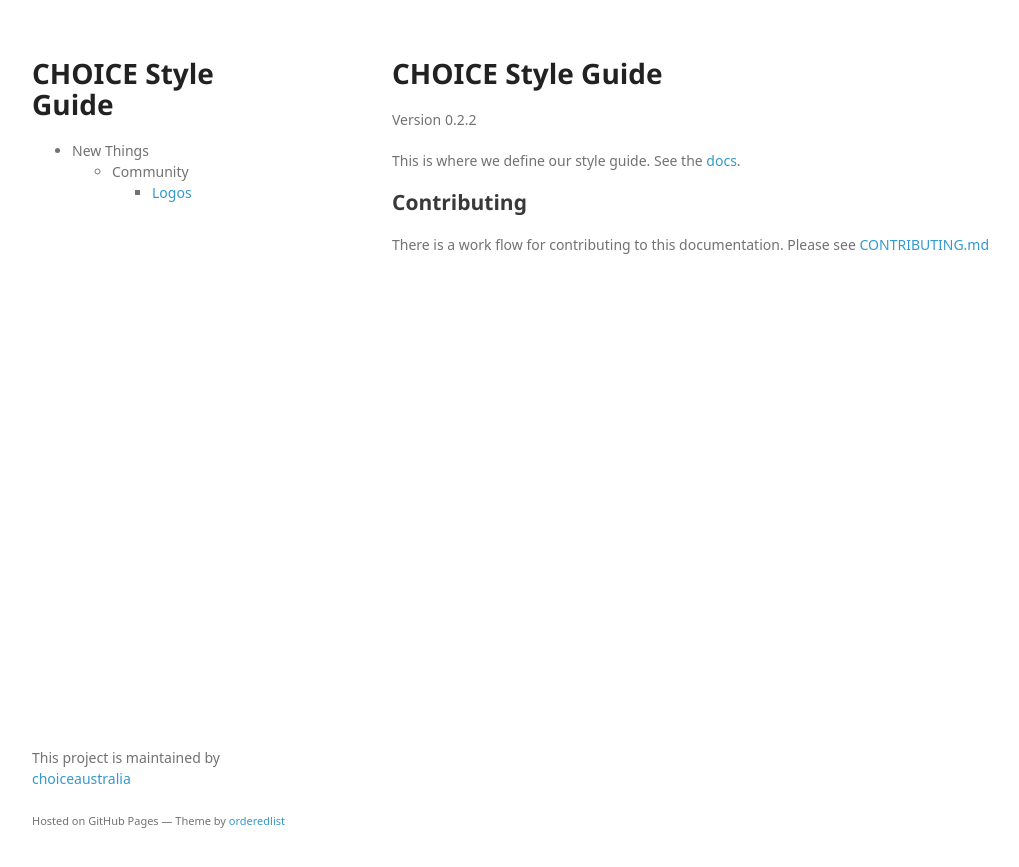
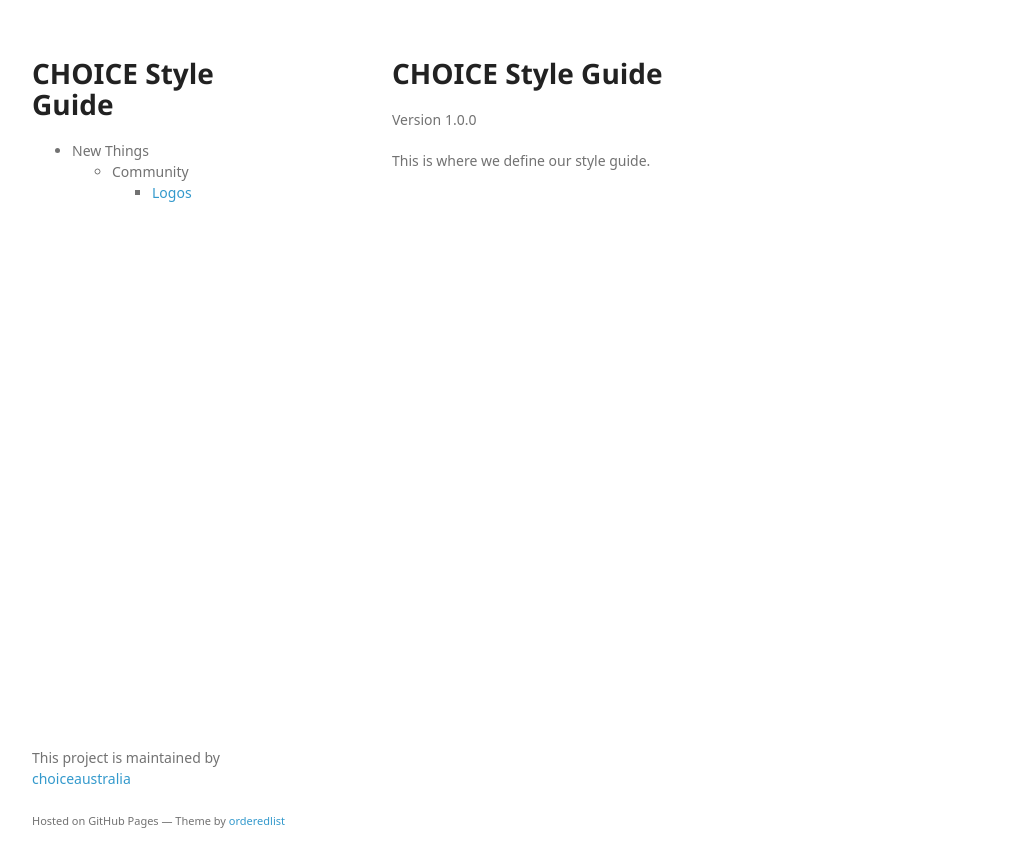
Before and after one commit to choiceaustralia/style-guide, a Jekyll site: the page built from index.html, in a window 1280 px wide. Shown: the top 867 px of the page, without its empty margins (78-1097 px from the left). Built offline with Jekyll 4.4.1, drawn with Linux system fonts in a browser that asks for light colours; some web fonts are replaced.

Commit message:
home page content

```diff
--- a/index.html
+++ b/index.html
@@ -2,13 +2,10 @@
 layout: default
 ---
 
-<h1><a id="choice-style-guide" class="anchor" href="#choice-style-guide" aria-hidden="true"><span aria-hidden="true" class="octicon octicon-link"></span></a>CHOICE Style Guide</h1>
+<h1>
+  CHOICE Style Guide
+</h1>
 
-<p>Version 0.2.2</p>
+<p>Version 1.0.0</p>
 
-<p>This is where we define our style guide. See the <a href="docs/README.md">docs</a>.</p>
-
-<h2>
-<a id="contributing" class="anchor" href="#contributing" aria-hidden="true"><span aria-hidden="true" class="octicon octicon-link"></span></a>Contributing</h2>
-
-<p>There is a work flow for contributing to this documentation. Please see <a href="CONTRIBUTING.md">CONTRIBUTING.md</a></p>
+<p>This is where we define our style guide.</p>
```
